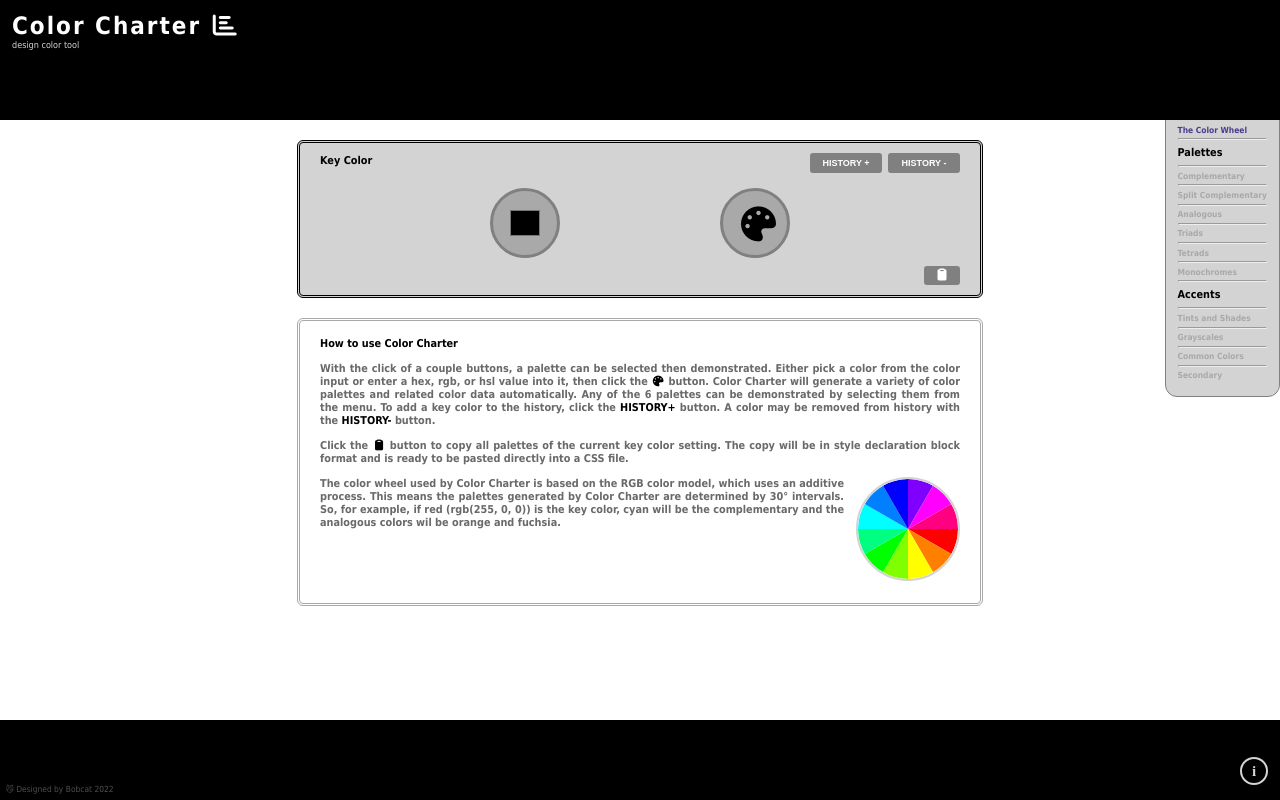
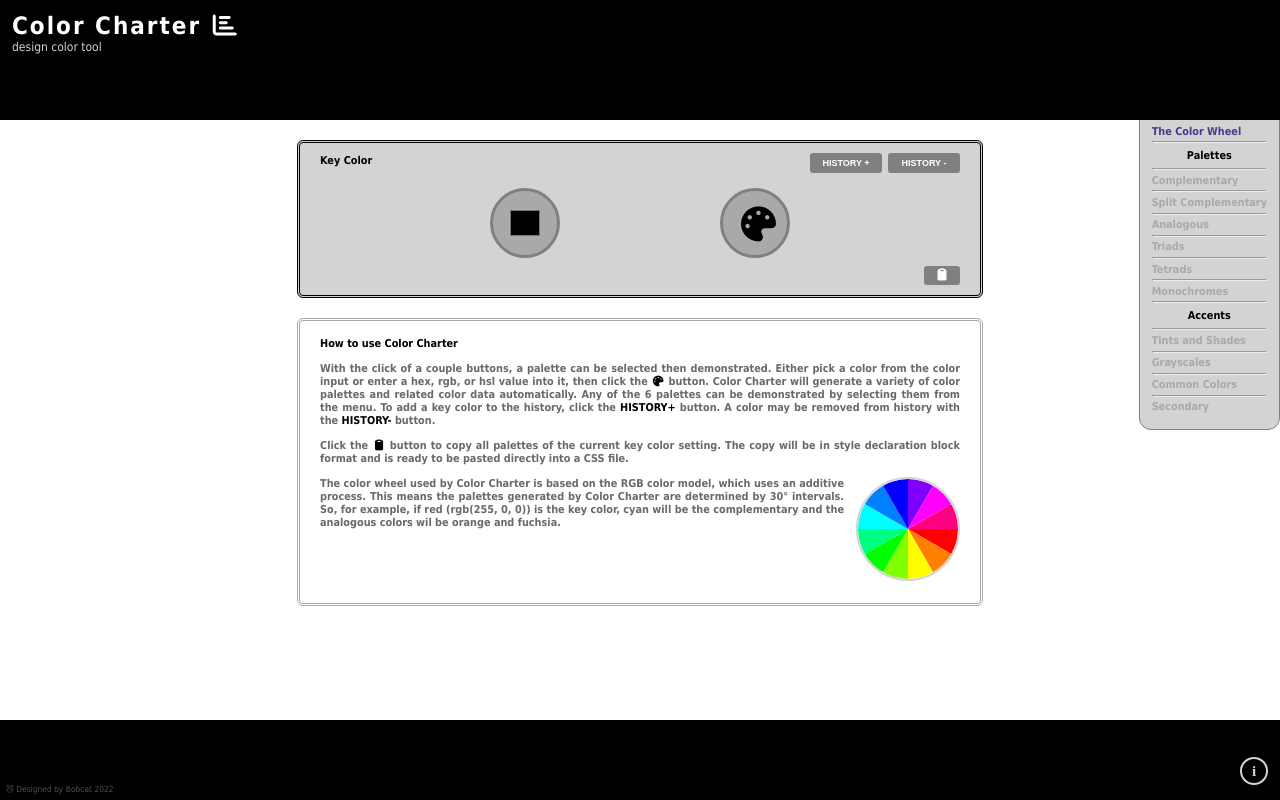
Before and after one commit to jb-tlm/color-charter, a plain HTML site: page index.html in a window 1280 px wide. Drawn offline with Linux system fonts and the light colour scheme.

Commit message:
Made changes per merge requests from 11-29-22: byline font-size increased, menu item font-size increased, and descriptive text in slide out info panel.

```diff
--- a/css/style.css
+++ b/css/style.css
@@ -67,7 +67,7 @@ header {
 #logoByline {
   margin: 0 1rem;
   color: lightgray;
-  font-size: .75rem;
+  font-size: 1rem;
   font-weight: normal;
 }
 
@@ -134,12 +134,13 @@ header {
 #pageMenu>h2 {
   float: none;
   margin: .5rem 0;
+  text-align: center;
   font-size: .9rem;
 }
 
 #pageMenu>h3 {
   margin: .3rem 0;
-  font-size: .7rem;
+  font-size: .9rem;
 }
 
 #pageMenu>h3:hover {
--- a/js/toolbar.js
+++ b/js/toolbar.js
@@ -194,7 +194,15 @@ const colorData = [
     description: `
       <div class="colorInfo">
         <h2>Welcome to Color Charter</h2>
-        <h3>Color Charter is a tool to aid in the design of websites, games, and more. The info button can be used on every menu selection to describe the characteristics of the palette being displayed.</h3>
+        <h3>Color Charter is a tool to aid in the design of websites, games, and more. The info button can be used on every menu selection to describe the characteristics of the palette being displayed.</h3><br/>
+        <h3>Once a palette has been created, it can be saved to your clipboard and pasted directly into a CSS file for use in styling. The palettes are declared in the CSS rules as variables and can be used in the following way:<br/><br/>
+
+        h1 {<br/>
+        &nbsp;&nbsp;color: var(--third-triad-color);<br/>
+        }<br/><br/>
+
+        This allows you to make color changes in only one place (the :root declaration block), then the updates take place everywhere in your file.</h3><br/>
+        <h3>A typical way of using a color palette is to use the key color for large swaths of color, such as in headers and footers. Then the other colors of the palette are usually used as accent colors for buttons, borders, and clickable icons.</h3>
       </div>
     `,
   },
```
